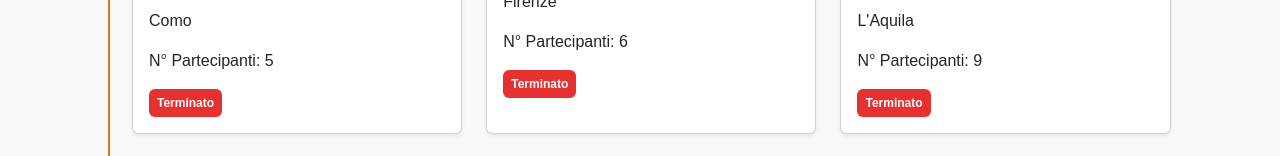
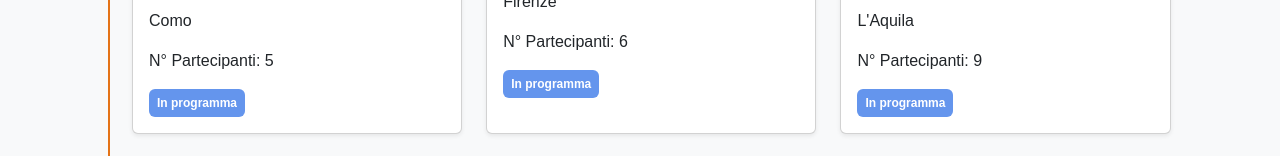
Before and after one commit to mattiacoli/BooRoad, a React (Vite) app: page / in a window 1280 px wide. Shown: the part 637-793 px from the top of the page. Built offline with nearby package versions, Linux system fonts and the light colour scheme; grey boxes are pictures that could not be loaded.

Commit message:
Update date format in trip data to ISO standard

```diff
--- a/src/data/data.js
+++ b/src/data/data.js
@@ -4,8 +4,8 @@ const gite = [
         immagine: "/images/lago_como.jpg",
         nome: "Gita al Lago di Como",
         città: "Como",
-        dataInizio: "10/05/2025",
-        dataFine: "12/05/2025",
+        dataInizio: "2025-05-10",
+        dataFine: "2025-05-12",
         partecipanti: [
             { id: 1, nome: "Luca", cognome: "Rossi", email: "luca.rossi@example.com", telefono: "3281234567", codiceFiscale: "RSSLCU90A01H501Z", contattoEmergenza: { nome: "Giovanni Rossi", telefono: "3289988776", relazione: "Padre" } },
             { id: 2, nome: "Maria", cognome: "Bianchi", email: "maria.bianchi@example.com", telefono: "3292345678", codiceFiscale: "BNCMRA85C45H501E", contattoEmergenza: { nome: "Elena Bianchi", telefono: "3297766554", relazione: "Madre" } },
@@ -23,8 +23,8 @@ const gite = [
         immagine: "/images/firenze_weekend.jpg",
         nome: "Weekend a Firenze",
         città: "Firenze",
-        dataInizio: "01/06/2025",
-        dataFine: "03/06/2025",
+        dataInizio: "2025-06-01",
+        dataFine: "2025-06-03",
         partecipanti: [
             { id: 5, nome: "Giulia", cognome: "Verdi", email: "giulia.verdi@example.com", telefono: "3399876543", codiceFiscale: "VRDGLL91G55D612X", contattoEmergenza: { nome: "Laura Verdi", telefono: "3392211333", relazione: "Madre" } },
             { id: 6, nome: "Marco", cognome: "Neri", email: "marco.neri@example.com", telefono: "3368765432", codiceFiscale: "NRIMRC89H12H501B", contattoEmergenza: { nome: "Gianni Neri", telefono: "3361122334", relazione: "Padre" } },
@@ -43,8 +43,8 @@ const gite = [
         immagine: "/images/gran_sasso.jpg",
         nome: "Escursione sul Gran Sasso",
         città: "L'Aquila",
-        dataInizio: "15/07/2025",
-        dataFine: "17/07/2025",
+        dataInizio: "2025-07-15",
+        dataFine: "2025-07-17",
         partecipanti: [
             { id: 9, nome: "Simone", cognome: "Leoni", email: "simone.leoni@example.com", telefono: "3405678912", codiceFiscale: "LNSSMN94B03L219H", contattoEmergenza: { nome: "Alberto Leoni", telefono: "3401122334", relazione: "Padre" } },
             { id: 10, nome: "Federica", cognome: "Russo", email: "federica.russo@example.com", telefono: "3416789123", codiceFiscale: "RSSFRC90F41H501P", contattoEmergenza: { nome: "Giulia Russo", telefono: "3419988776", relazione: "Sorella" } },
@@ -66,8 +66,8 @@ const gite = [
         immagine: "/images/cinque_terre.jpg",
         nome: "Tour delle Cinque Terre",
         città: "La Spezia",
-        dataInizio: "20/08/2025",
-        dataFine: "24/08/2025",
+        dataInizio: "2025-08-20",
+        dataFine: "2025-08-24",
         partecipanti: [
             { id: 13, nome: "Silvia", cognome: "Marchetti", email: "silvia.marchetti@example.com", telefono: "3449123456", codiceFiscale: "MRCSLV88R20H501K", contattoEmergenza: { nome: "Enrico Marchetti", telefono: "3445566778", relazione: "Padre" } },
             { id: 14, nome: "Antonio", cognome: "Villa", email: "antonio.villa@example.com", telefono: "3451234567", codiceFiscale: "VLLNTN86M10F205T", contattoEmergenza: { nome: "Sofia Villa", telefono: "3456677889", relazione: "Madre" } },
@@ -85,8 +85,8 @@ const gite = [
         immagine: "/images/castelli_duca.jpg",
         nome: "Visita ai Castelli del Ducato",
         città: "Parma",
-        dataInizio: "10/10/2025",
-        dataFine: "12/10/2025",
+        dataInizio: "2025-10-10",
+        dataFine: "2025-10-12",
         partecipanti: [
             { id: 17, nome: "Alessandro", cognome: "Bianchi", email: "alessandro.bianchi@example.com", telefono: "3481234567", codiceFiscale: "BNCLSZ92A01H501F", contattoEmergenza: { nome: "Sofia Bianchi", telefono: "3487654321", relazione: "Sorella" } },
             { id: 18, nome: "Martina", cognome: "Russo", email: "martina.russo@example.com", telefono: "3492345612", codiceFiscale: "RSSFRT90B02H501G", contattoEmergenza: { nome: "Luca Russo", telefono: "3498765432", relazione: "Fratello" } },
@@ -106,8 +106,8 @@ const gite = [
         immagine: "/images/road_trip_sicilia.jpg",
         nome: "Road Trip in Sicilia",
         città: "Palermo",
-        dataInizio: "27/04/2025",
-        dataFine: "27/05/2025",
+        dataInizio: "2025-04-27",
+        dataFine: "2025-05-07",
         partecipanti: [
             { id: 19, nome: "Giovanna", cognome: "Esposito", email: "giovanna.esposito@example.com", telefono: "3501234598", codiceFiscale: "SPTGVN93C03H501H", contattoEmergenza: { nome: "Marco Esposito", telefono: "3509876543", relazione: "Padre" } },
             { id: 20, nome: "Riccardo", cognome: "Fiore", email: "riccardo.fiore@example.com", telefono: "3512345690", codiceFiscale: "FRRCCD91D04H501I", contattoEmergenza: { nome: "Sara Fiore", telefono: "3510987654", relazione: "Madre" } },
```
